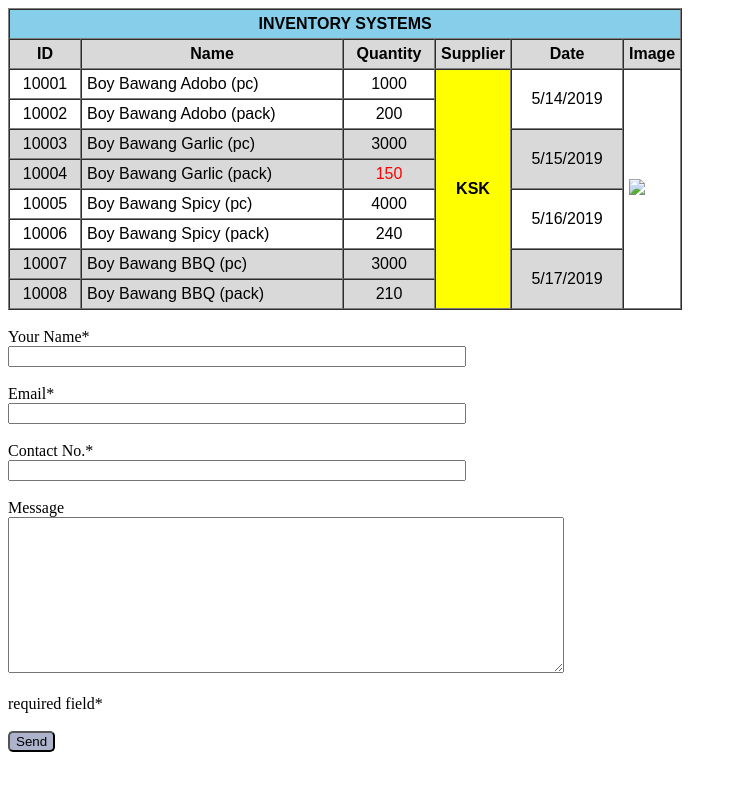
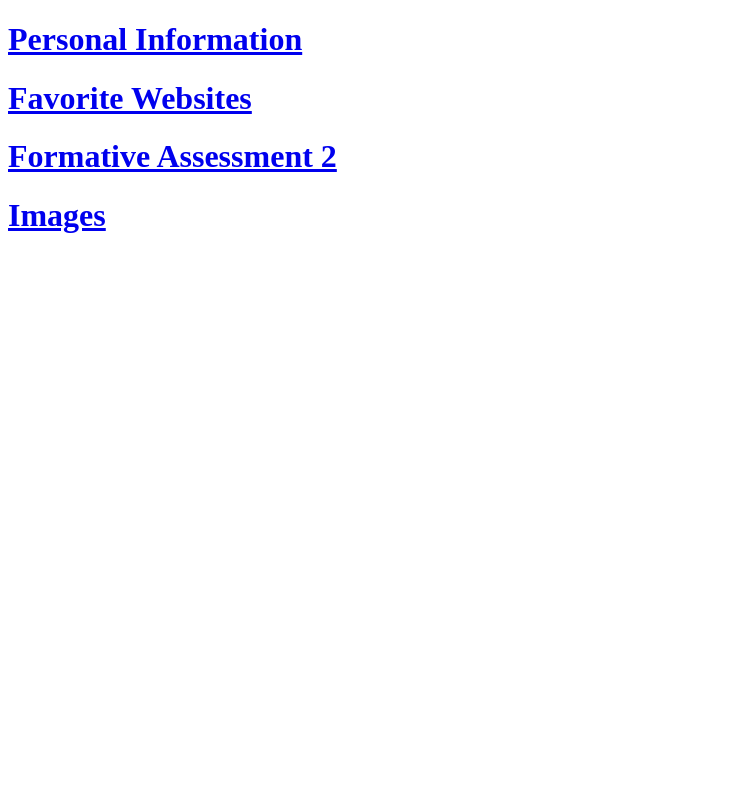
Before and after one commit to sphbndc/TSA1, a plain HTML site: page index.html in a window 1280 px wide. Shown: the whole page, without its empty margins (0-737 px from the left). Drawn offline with Linux system fonts and the light colour scheme.

Commit message:
Update index.html

```diff
--- a/index.html
+++ b/index.html
@@ -3,80 +3,14 @@
 <head>
     <meta charset="UTF-8">
     <meta name="viewport" content="width=device-width, initial-scale=1.0">
-    <title>FA2</title>
+    <title>Index</title>
 </head>
 <body>
-    <font face = "arial">
-        <table border = "1" cellpadding = "5" cellspacing = "0">
-            <tr>
-            <th align="center" colspan="6" bgcolor = "skyblue">INVENTORY SYSTEMS</th>
-            </tr>
-            <tr bgcolor = "#d9d9d9">
-                <th align = "center" style = "width: 60px">ID</th>
-                <th align = "center" style = "width: 250px">Name</th>
-                <th align = "center" style = "width: 80px">Quantity</th>
-                <th align = "center">Supplier</th>
-                <th align = "center" style = "width: 100px">Date</th>
-                <th align = "center" >Image</th>
-            </tr>
-            <tr>
-                <td align = "center">10001</td>
-                <td>Boy Bawang Adobo (pc)</td>
-                <td align = "center">1000</td>
-                <td rowspan = "8" bgcolor = "yellow" align = "center"><b>KSK</b></td>
-                <td rowspan = "2" align = "center">5/14/2019</td>
-                <td rowspan = "8"><img src = "boybawang.jfif"></td>
-            </tr>
-            <tr>
-                <td align = "center">10002</td>
-                <td>Boy Bawang Adobo (pack)</td>
-                <td align = "center">200</td>
-            </tr>
-            <tr bgcolor = "#d9d9d9">
-                <td align = "center">10003</td>
-                <td>Boy Bawang Garlic (pc)</td>
-                <td align = "center">3000</td>
-                <td rowspan = "2" align = "center">5/15/2019</td>
-            </tr>
-            <tr bgcolor = "#d9d9d9">
-                <td align = "center">10004</td>
-                <td>Boy Bawang Garlic (pack)</td>
-                <td align = "center"><font color = "red">150</font></td>
-            </tr>
-            <tr>
-                <td align = "center">10005</td>
-                <td>Boy Bawang Spicy (pc)</td>
-                <td align = "center">4000</td>
-                <td rowspan = "2" align = "center">5/16/2019</td>
-            </tr>
-            <tr>
-                <td align = "center">10006</td>
-                <td>Boy Bawang Spicy (pack)</td>
-                <td align = "center">240</td>
-            </tr>
-            <tr bgcolor = "#d9d9d9">
-                <td align = "center">10007</td>
-                <td>Boy Bawang BBQ (pc)</td>
-                <td align = "center">3000</td>
-                <td rowspan = "2" align = "center">5/17/2019</td>
-            </tr>
-            <tr bgcolor = "#d9d9d9">
-                <td align = "center">10008</td>
-                <td>Boy Bawang BBQ (pack)</td>
-                <td align = "center">210</td>
-            </tr>
-        </table>
-    </font>
-    <br><br<br>
+    <h1><a href="info.html">Personal Information</a></h1>
+    <h1><a href="Favewebsites.html">Favorite Websites</a></h1>
+    <h1><a href="FA2.html">Formative Assessment 2</a></h1>
+    <h1><a href="Images.html">Images</a></h1>
 
-    <form>
-        Your Name* <br><input type = "text" name = "name" style = "width: 450px" required><br><br>
-        Email* <br><input type = "text" name = "email" style = "width: 450px" required><br><br>
-        Contact No.* <br><input type = "text" name = "contactno" style = "width: 450px" required><br><br>
-        Message <br><textarea style = "width: 550px; height: 150px;"></textarea><br><br>
-        required field*<br><br>
-        <button type = "button" style = "background-color: #acb3cb; border-radius: 5px">Send</button>
-    </form>
 
 </body>
 </html>
```
